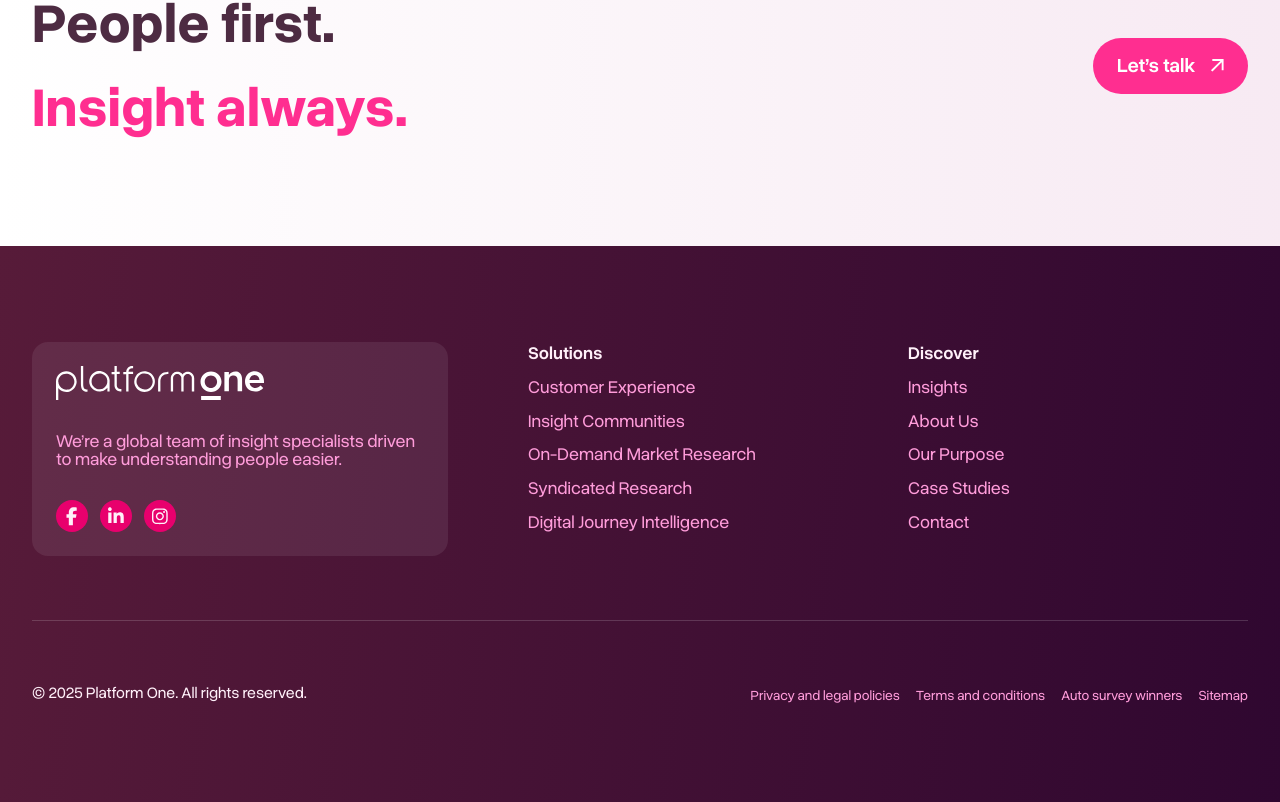
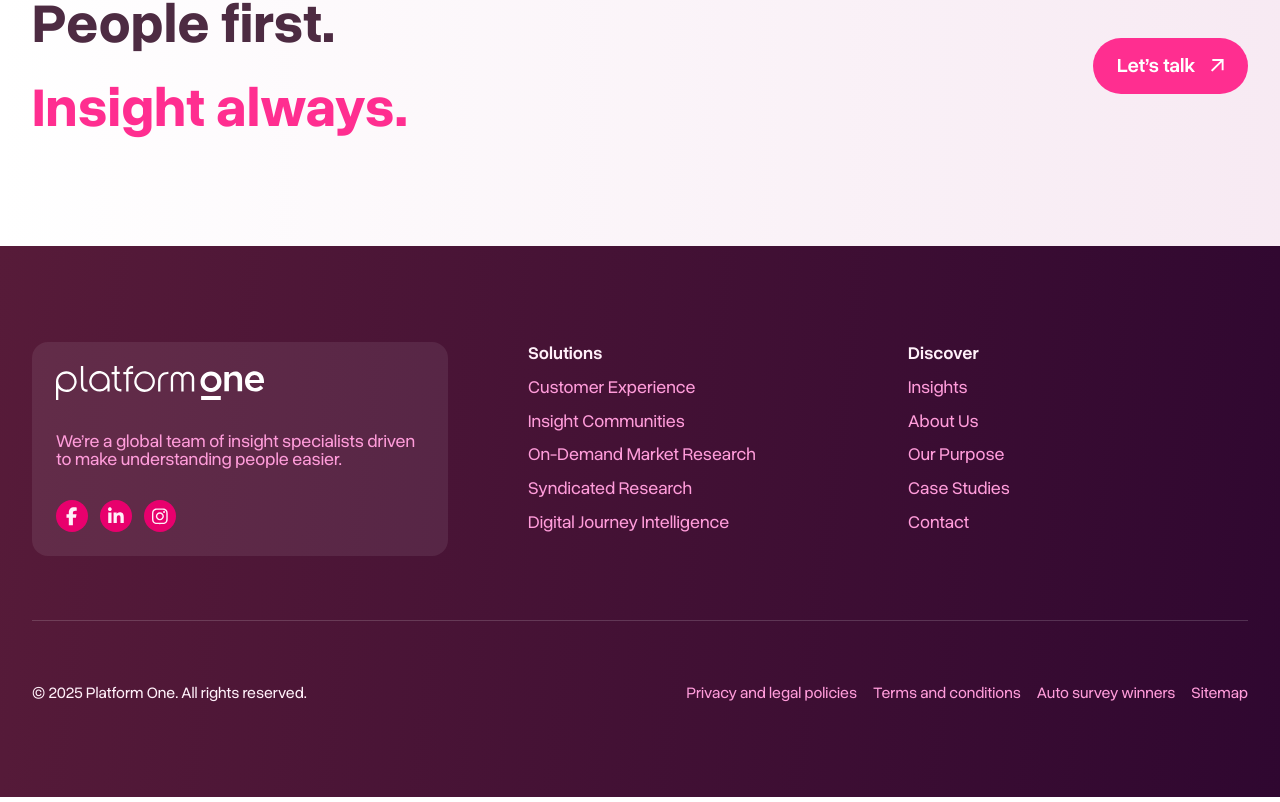
Before and after one commit to abdul-muhaimin-toha/platformone, a Next.js app: page / in a window 1280 px wide. Shown: the part 8387-9189 px from the top of the page. Built offline with nearby package versions, Linux system fonts and the light colour scheme.

Commit message:
updated lene height and font size on footer bottom links

```diff
--- a/components/layout/footer/FooterBottom.tsx
+++ b/components/layout/footer/FooterBottom.tsx
@@ -11,7 +11,7 @@ export default function FooterBottom({ copyright, links }: FooterBottomProps) {
       <p className="text-base font-normal grow shrink-0 leading-[1.37] xl:leading-[100%] text-pulse-pink-50">
         {copyright}
       </p>
-      <div className="w-full flex flex-row grow flex-wrap lg:justify-end gap-x-4 text-pulse-pink-300 gap-y-2 text-sm font-normal leading-normal">
+      <div className="w-full flex flex-row grow flex-wrap lg:justify-end gap-x-4 text-pulse-pink-300 gap-y-2 text-sm xl:text-base font-normal leading-[100%]">
         {links.map((link, idx) => (
           <Link
             key={idx}
```
